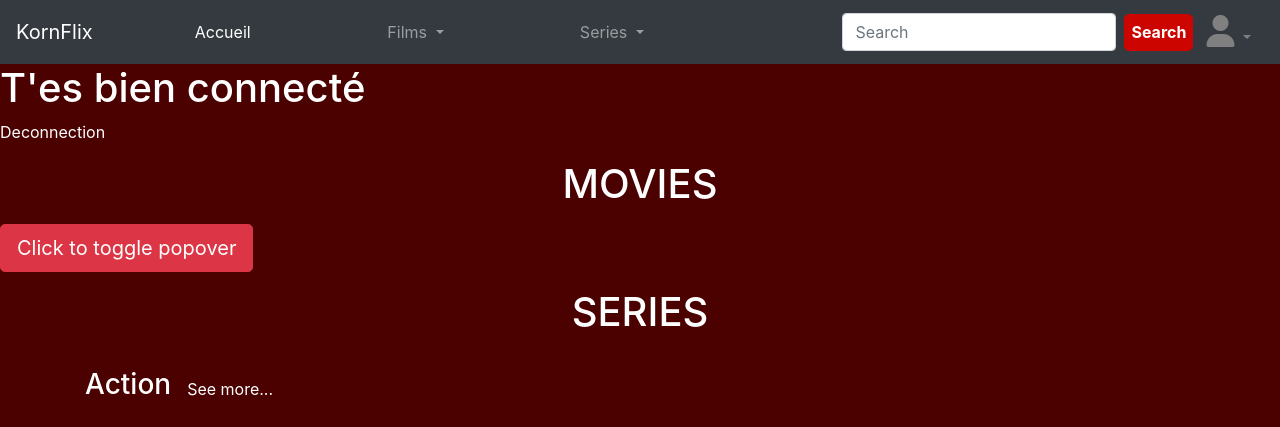
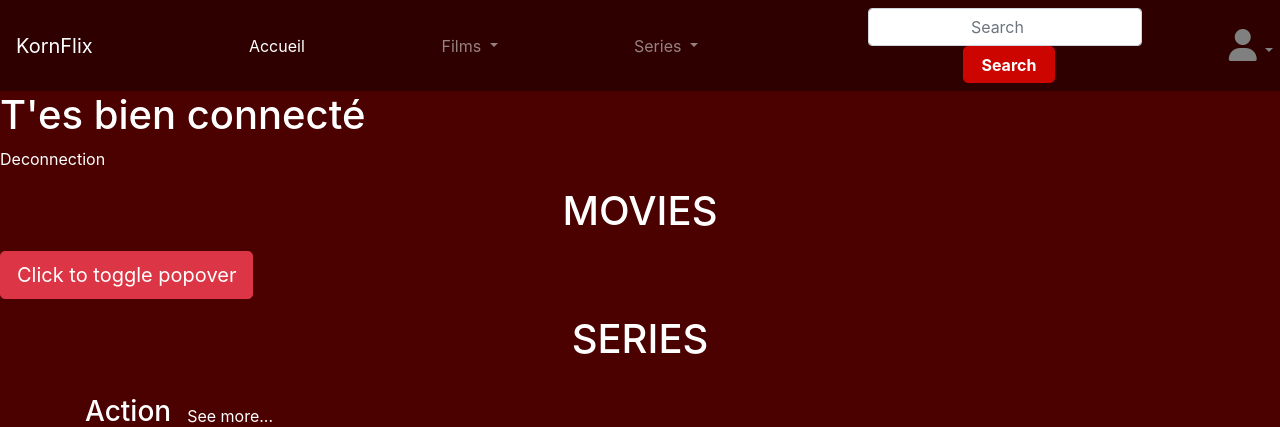
Before and after one commit to Bunyaminserbest/CornFlix, a PHP site: page / in a window 1280 px wide. Shown: the top 427 px of the page. Run offline with PHP 8.4, Linux system fonts and the light colour scheme; the visitor is signed in with stand-in values (Sample User, id 1); some libraries are stand-ins or nearby versions.

Commit message:
resolve trouble

```diff
--- a/css/style.css
+++ b/css/style.css
@@ -67,3 +67,14 @@ hr {
   color: black;
   font-size: bolder;
 }
+.lpBg {
+  width: 100%;
+  height: 100%;
+
+  }
+
+  @media screen and (min-width : 700px) {
+  .DDM {
+  left: -100%;
+  }
+  }
--- a/view/header.php
+++ b/view/header.php
@@ -21,7 +21,7 @@
 <!-- BARRE DE NAVIGATION -->
 
 
-<nav class="navbar navbar-expand-lg navbar-dark bg-dark">
+<nav class="navbar navbar-expand-lg navbar-dark navbarStyle">
   <a class="navbar-brand" href="./index.php?action=home">KornFlix</a>
 
   <button class="navbar-toggler" type="button" data-toggle="collapse" data-target="#navbarSupportedContent" aria-controls="navbarSupportedContent" aria-expanded="false" aria-label="Toggle navigation">
@@ -30,10 +30,10 @@
 
   <div class="collapse navbar-collapse" id="navbarSupportedContent">
     <ul class="navbar-nav mr-auto navUl">
-      <li class="nav-item active navUl">
+      <li class="nav-item active navUl col-md-2 col-sm-12">
         <a class="nav-link" href="./index.php?action=home">Accueil <span class="sr-only">(current)</span></a>
       </li>
-      <li class="nav-item dropdown navUl">
+      <li class="nav-item dropdown navUl col-md-2">
         <a class="nav-link dropdown-toggle" href="#" id="navbarDropdown" role="button" data-toggle="dropdown" aria-haspopup="true" aria-expanded="false">
           Films
         </a>
@@ -51,7 +51,7 @@
           <a class="dropdown-item" href="./index.php?action=categoryFilm&id=10402">Music</a>
         </div>
       </li>
-      <li class="nav-item dropdown navUl">
+      <li class="nav-item dropdown navUl col-md-2">
         <a class="nav-link dropdown-toggle" href="#" id="navbarDropdown" role="button" data-toggle="dropdown" aria-haspopup="true" aria-expanded="false">
           Series
         </a>
@@ -74,16 +74,16 @@
 
     </ul>
     <?php if(isset($_SESSION['user_id'])){
-      echo '<form action=""  method="Get" class="form-inline my-2 my-lg-0">
+      echo '<form action=""  method="Get" class="form-inline my-2 my-lg-0 d-flex justify-content-center">
       <input type="hidden" name="action" value="search">
-      <input class="form-control mr-sm-2" name="query" type="search" placeholder="Search" aria-label="Search">
-      <button class="my-2 my-sm-0 searchBtn" type="submit">Search</button>
+      <input class="form-control mr-sm-2 text-center" name="query" type="search" placeholder="Search" aria-label="Search">
+      <button class="my-2 my-sm-0 searchBtn col-md-3" type="submit">Search</button>
     </form>
 
-    <div class="dropdown">
-     <button style="color:grey;" type="button" class="btn  dropdown-toggle" data-toggle="dropdown" ><i class="fas fa-user fa-2x" ></i></a>
+    <div class="dropdown d-flex justify-content-center">
+     <button style="color:grey;" type="button" class="btn  dropdown-toggle col-md-1" data-toggle="dropdown" ><i class="fas fa-user fa-2x" ></i></a>
      </button>
-     <div class="dropdown-menu">
+     <div class="dropdown-menu col-md-2 text-center DDM">
       <a class="dropdown-item" href="./index.php?action=login">Sign-in</a>
       <a class="dropdown-item" href="./index.php?action=profil&id='.$_SESSION['user_id'].'">My profil</a>
       <a class="dropdown-item" href="#">My list</a>
@@ -92,7 +92,7 @@
 
   </div>';
     }else{
-echo '<a href="./index.php?action=login" class="btn btn-nav">login</a>
+echo '<div class="d-flex"><a href="./index.php?action=login" class="btn btn-nav col-sm-5">login</a>
 <a href="./index.php?action=subscribe" class="btn btn-nav">inscription</a>';
     }
     ?>
```
